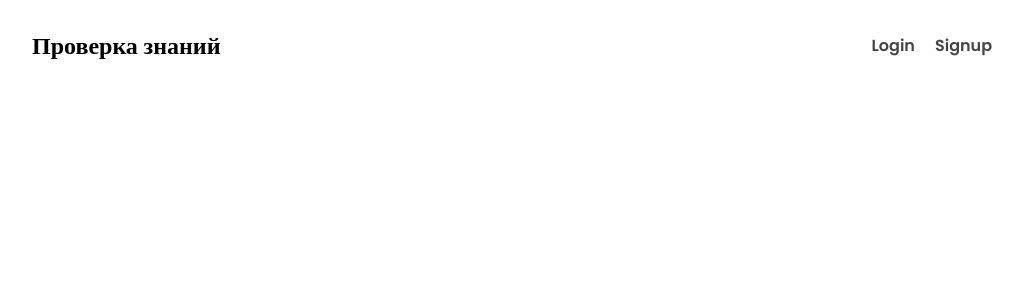
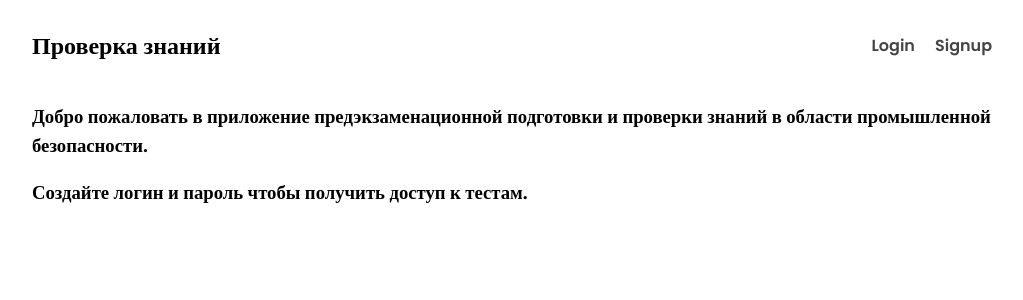
Before and after one commit to Kolamin/examiner-app-vue, a Vue app: page / in a window 1280 px wide. Shown: the top 300 px of the page, without its empty margins (128-1151 px from the left). Built offline with nearby package versions, Linux system fonts and the light colour scheme.

Commit message:
fix Home

```diff
--- a/src/views/Home.vue
+++ b/src/views/Home.vue
@@ -3,6 +3,13 @@
     <router-link to="/iquestions"
       >А.1. Основы промышленной безопасности</router-link
     >
+  </div>
+  <div v-else>
+    <h3>
+      Добро пожаловать в приложение предэкзаменационной подготовки и проверки
+      знаний в области промышленной безопасности.
+    </h3>
+    <h3>Создайте логин и пароль чтобы получить доступ к тестам.</h3>
   </div>
 </template>
 
```
